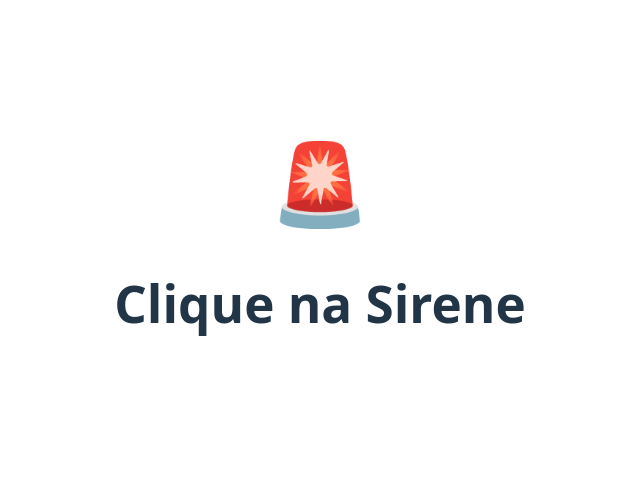
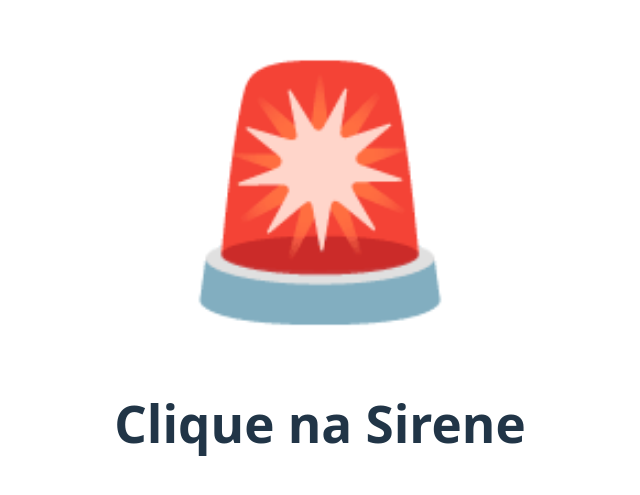
Before and after one commit to luizfelipelopes/ring-siren, a React (Vite) app: page / in a window 1280 px wide. Shown: the part 157-652 px from the top of the page, without its empty margins (320-960 px from the left). Built offline with nearby package versions, Linux system fonts and the light colour scheme.

Commit message:
feat: add size siren

```diff
--- a/src/App.css
+++ b/src/App.css
@@ -39,9 +39,11 @@
 }
 
 .siren-stopped {
-  font-size: 5rem;
+  font-size: 15rem;
 }
 
 .siren-playing {
-  margin-left: -16px;
+  margin-left: -36px;
+  width: 50%;
+  height: 50%;
 }
--- a/src/App.tsx
+++ b/src/App.tsx
@@ -43,7 +43,9 @@ function App() {
     <>
       <div>
         <a onClick={playSiren} href="#">
-          {!isActive ? <div className='siren-stopped'>🚨</div> : <img src={sirenGif} className="logo react siren-playing" alt="React logo" />}
+          {!isActive
+            ? <div className='siren-stopped'>🚨</div>
+            : <img src={sirenGif} className="logo react siren-playing" alt="React logo" />}
         </a>
       </div>
       <h1>Clique na Sirene</h1>
```
